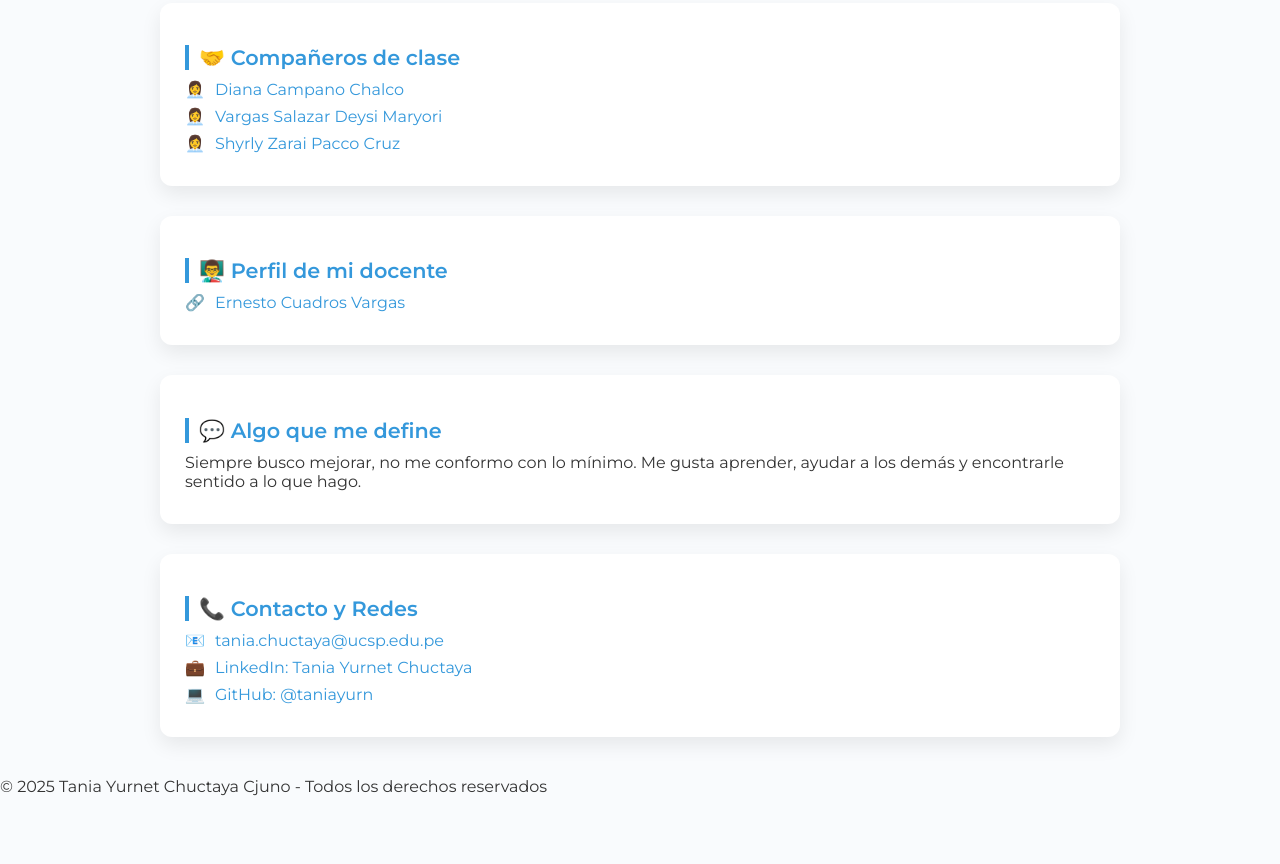
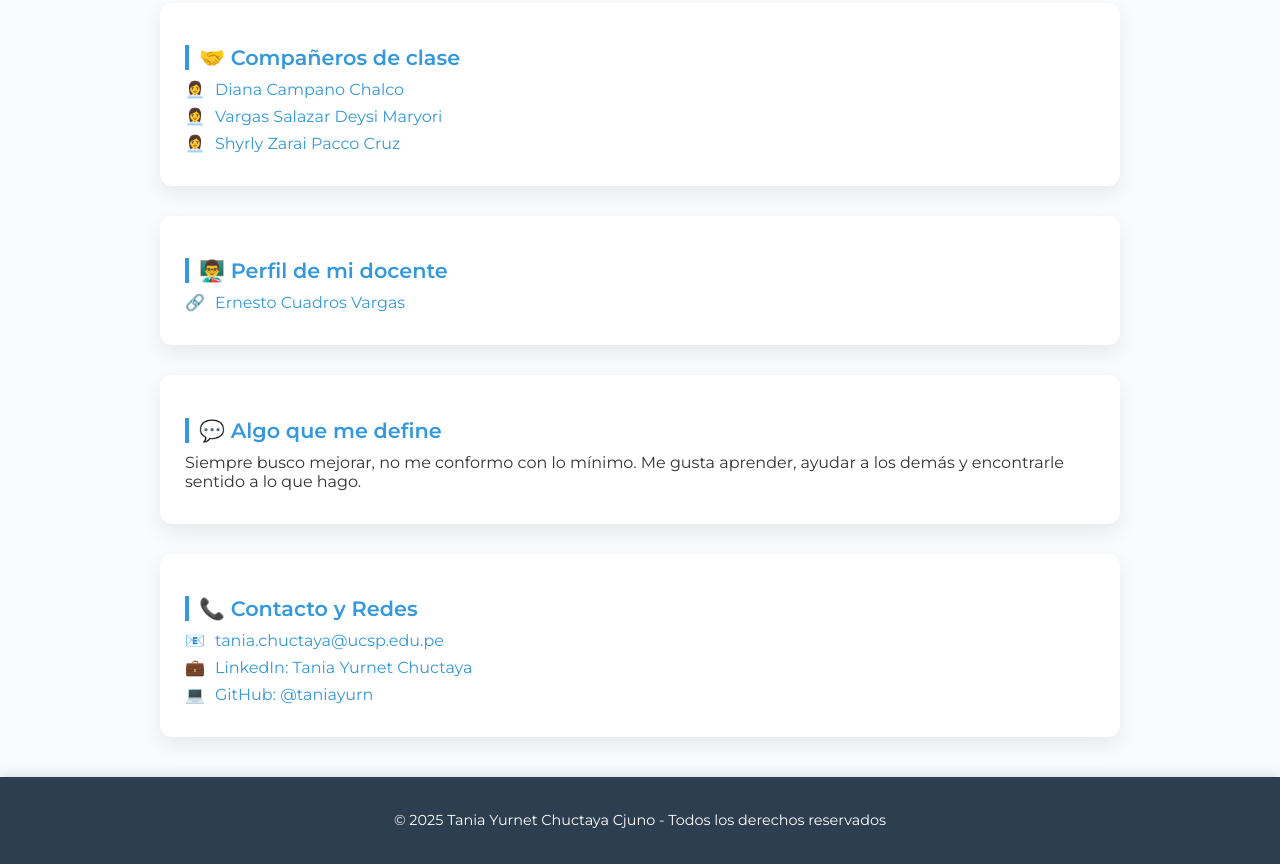
Before and after one commit to taniayurn/Tania-Yurnet-Chuctaya-Cjuno, a plain HTML site: page index.html in a window 1280 px wide. Shown: the part 917-1781 px from the top of the page. Before the commit the page ends 1729 px from the top, so only its background shows below. Drawn offline with Linux system fonts and the light colour scheme.

Commit message:
Update style.css

```diff
--- a/style.css
+++ b/style.css
@@ -94,6 +94,17 @@ a:hover {
     text-decoration: underline;
 }
 
+footer {
+    text-align: center;
+    padding: 20px 10px;
+    background-color: var(--primary);
+    color: white;
+    font-size: 0.9rem;
+    margin-top: 40px;
+    box-shadow: 0 -4px 10px rgba(0, 0, 0, 0.1);
+}
+
+
 @keyframes fadeIn {
     from { opacity: 0; transform: translateY(20px); }
     to { opacity: 1; transform: translateY(0); }
```
